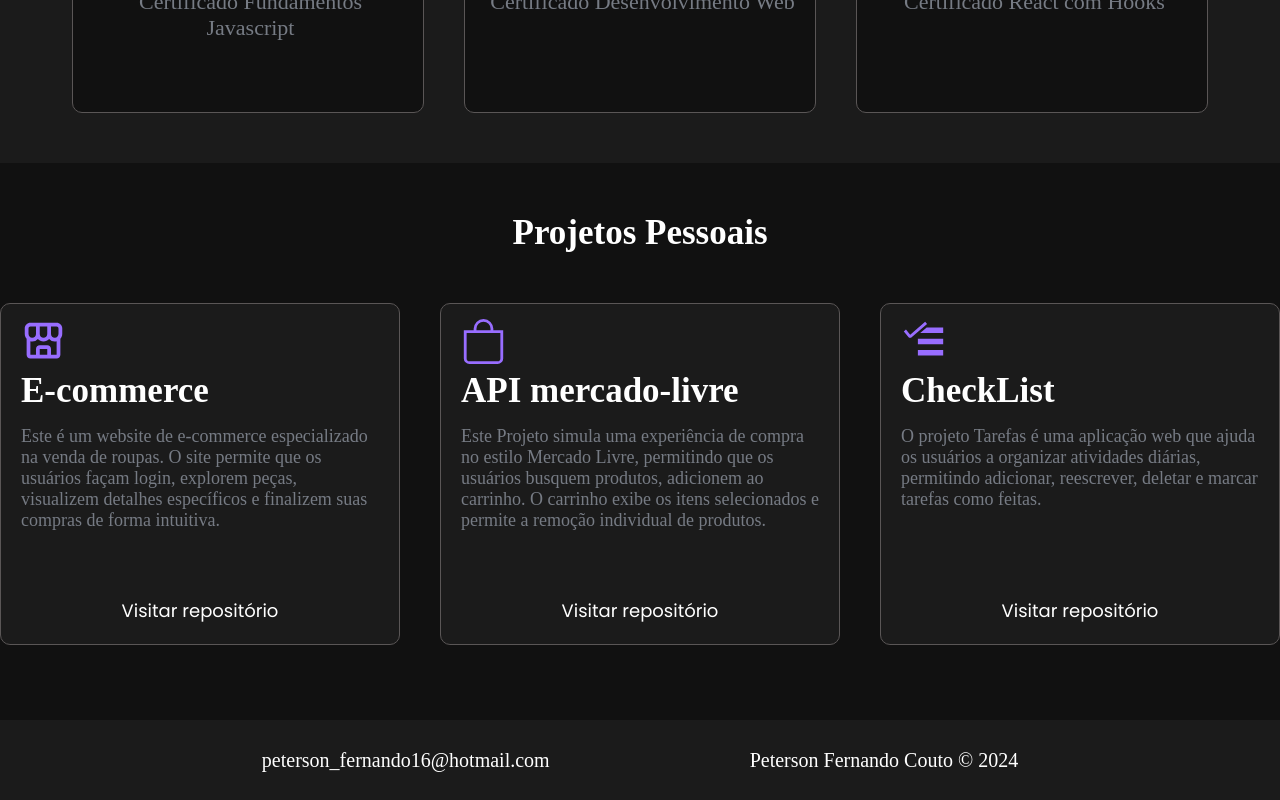
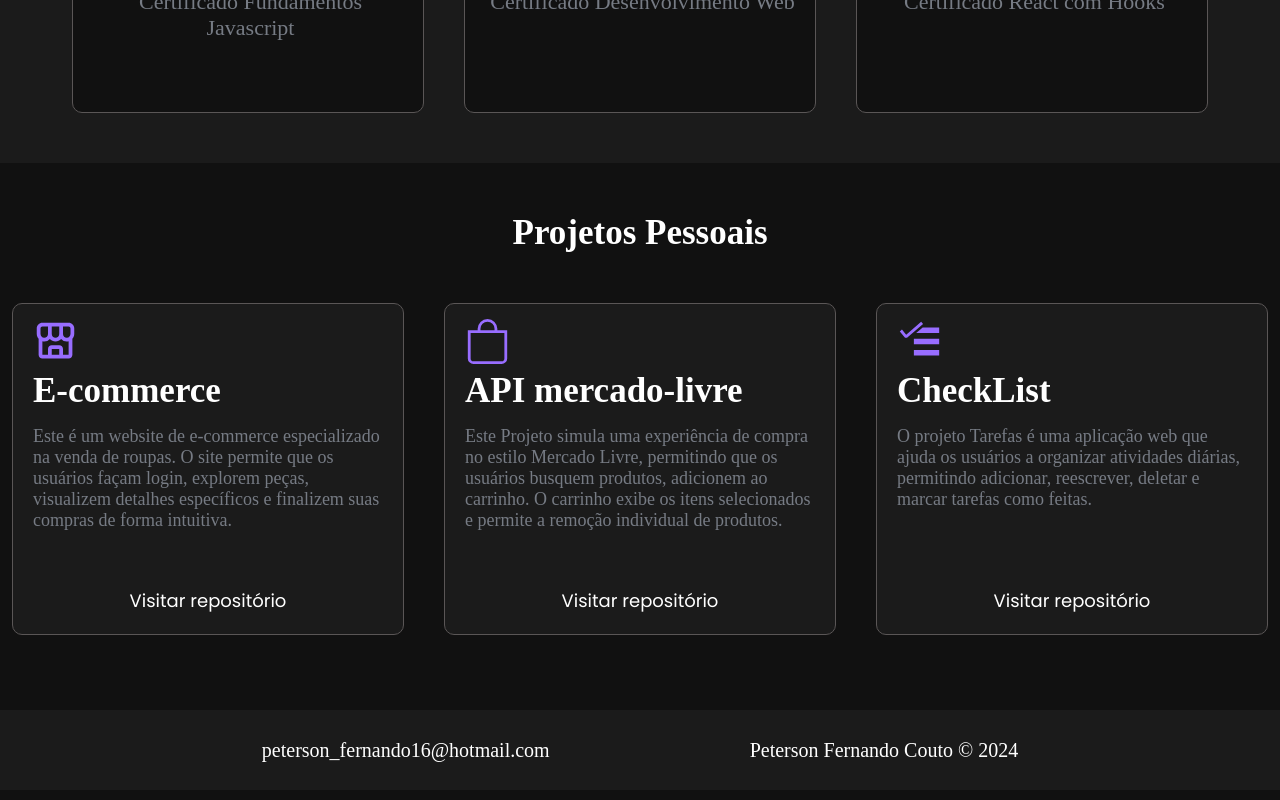
Before and after one commit to petersonfernandocouto/Portfolio, a React (Vite) app: page / in a window 1280 px wide. Shown: the part 3255-4055 px from the top of the page. Built offline with nearby package versions, Linux system fonts and the light colour scheme; a web font is replaced by a local one.

Commit message:
Atualização 11.0
Ao fazer o deploy o tamanho, altura etc... tem uma proporção maior que o localhost, então fiz alguns ajustes

```diff
--- a/src/Componentes/Certificados/index.scss
+++ b/src/Componentes/Certificados/index.scss
@@ -33,7 +33,7 @@
                 transition: height 0.8s, transform 0.8s;
 
                 &:hover {
-                    border: 2px solid #986DFF;
+                    border: 1px solid #986DFF;
                     transform: translateY(-8px);
                 }
 
--- a/src/Componentes/Projetos/index.scss
+++ b/src/Componentes/Projetos/index.scss
@@ -19,9 +19,9 @@
             border: 1px solid #5a5656;
             border-radius: 10px;
             background-color: #1B1B1B;
-            max-width: 380px;
+            max-width: 350px;
             width: 95%;
-            height: 330px;
+            height: 320px;
             padding: 0 20px 10px;
             display: flex;
             flex-direction: column;
--- a/src/Componentes/QmSouEu/index.scss
+++ b/src/Componentes/QmSouEu/index.scss
@@ -79,7 +79,7 @@
                     height: 70px;
 
                     &:hover {
-                        border: 2px solid #986DFF;
+                        border: 1px solid #986DFF;
                     }
 
                     svg {
--- a/src/MediaQueries/eu.scss
+++ b/src/MediaQueries/eu.scss
@@ -48,7 +48,7 @@
             }
 
             .Contatos {
-                gap: 35px;
+                gap: 33px;
                 padding-bottom: 10px;
                 padding-left: 5px;
                 margin-bottom: 20px;
```
